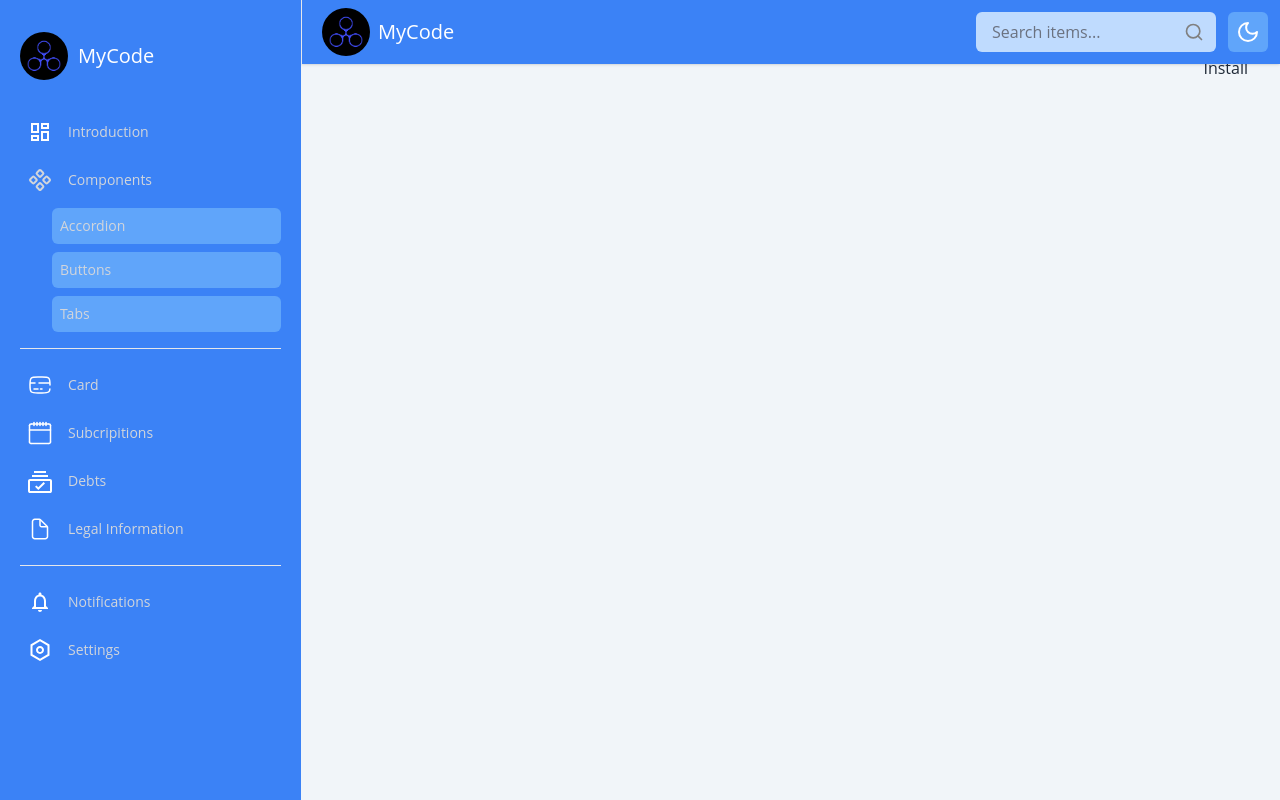
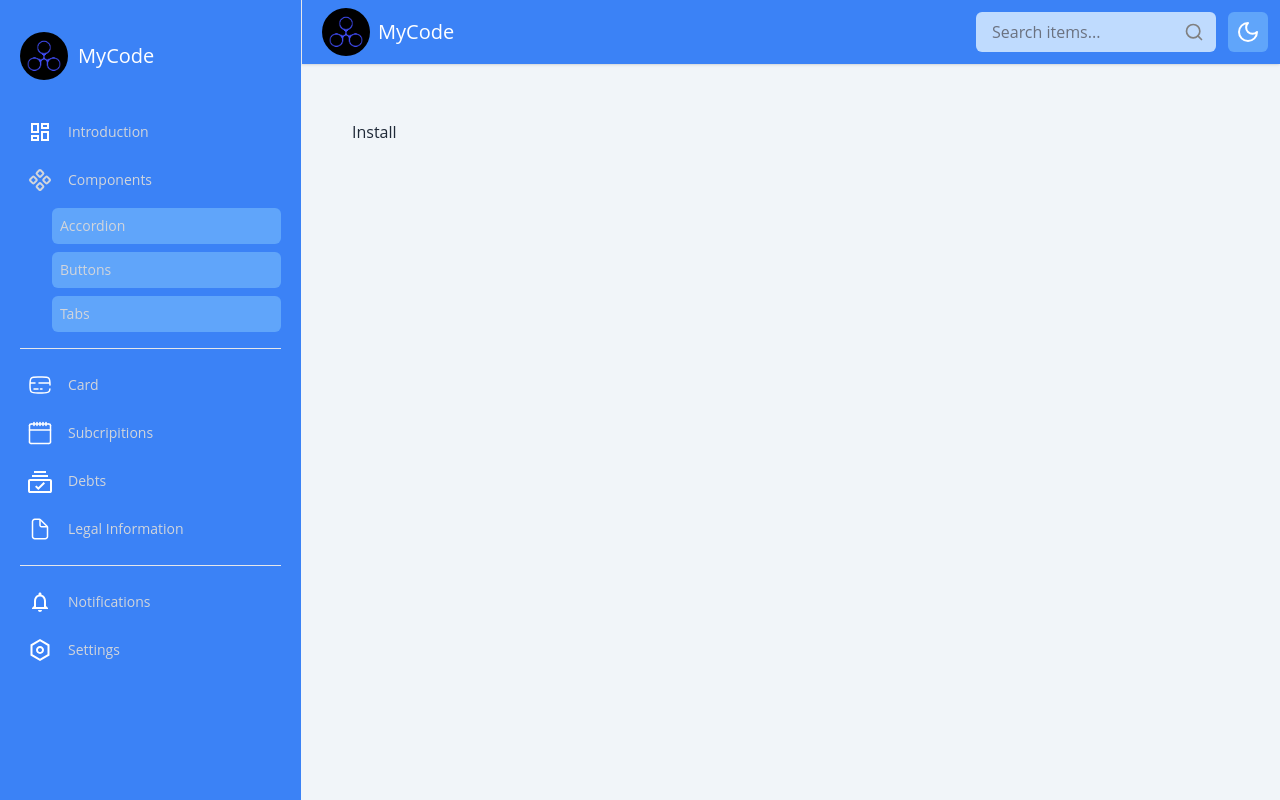
Before and after one commit to akmaljonmuhammadjonov07/UI-Library, a React (Vite) app: page /instalition in a window 1280 px wide. Built offline with nearby package versions, Linux system fonts and the light colour scheme.

Commit message:
Pages bug

```diff
--- a/src/components/drawer/drawer.jsx
+++ b/src/components/drawer/drawer.jsx
@@ -12,7 +12,7 @@ function Drawer() {
 
 			{/* Main Content */}
 			<div className='flex md:ml-72 max-md:ml-12 dark:bg-gray-800 bg-slate-100 text-gray-800 dark:text-slate-100 w-full relative max-md:mr-96 p-8 pt-14 min-h-screen justify-start transition-all duration-300'>
-				<div className='w-full flex justify-end'>
+				<div className='w-full flex justify-end px-8 py-16'>
 					<Routes>
 						<Route path='/' element={<Home />} />
 						<Route path='/instalition' element={<Install />} />
--- a/src/pages/Home/index.jsx
+++ b/src/pages/Home/index.jsx
@@ -1,7 +1,7 @@
 function Home() {
 	return (
 		<div className='w-full z-50'>
-			<div className='w-full text-black dark:text-slate-100 min-h-screen px-8 py-16'>
+			<div className='w-full text-black dark:text-slate-100 min-h-screen'>
 				<div className='max-w-3xl mx-auto'>
 					<h1 className='text-4xl font-bold mb-6'>Introduction</h1>
 					<p className='text-lg text-gray-400 mb-6'>
--- a/src/pages/getstarted/install.jsx
+++ b/src/pages/getstarted/install.jsx
@@ -1,5 +1,5 @@
 function Install() {
-	return <div>Install</div>;
+	return <div className='w-full'>Install</div>;
 }
 
 export default Install;
```
